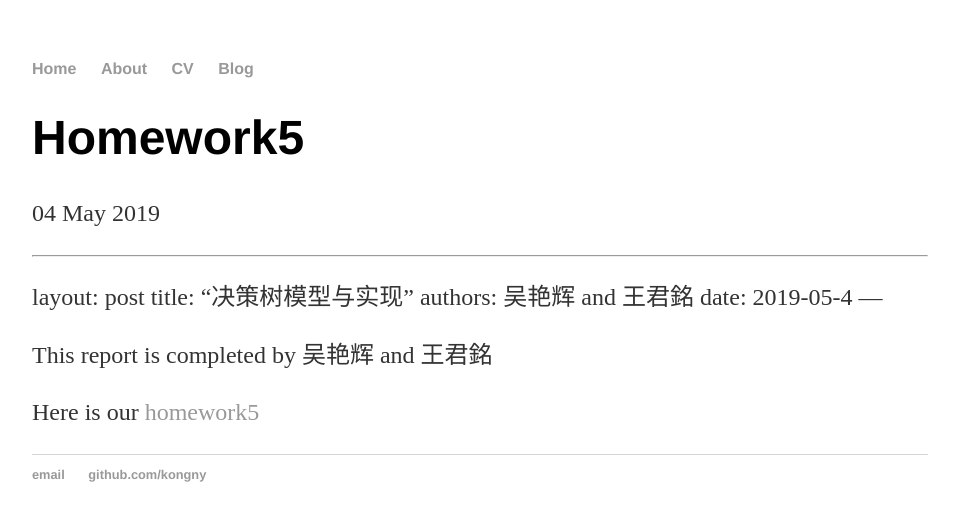
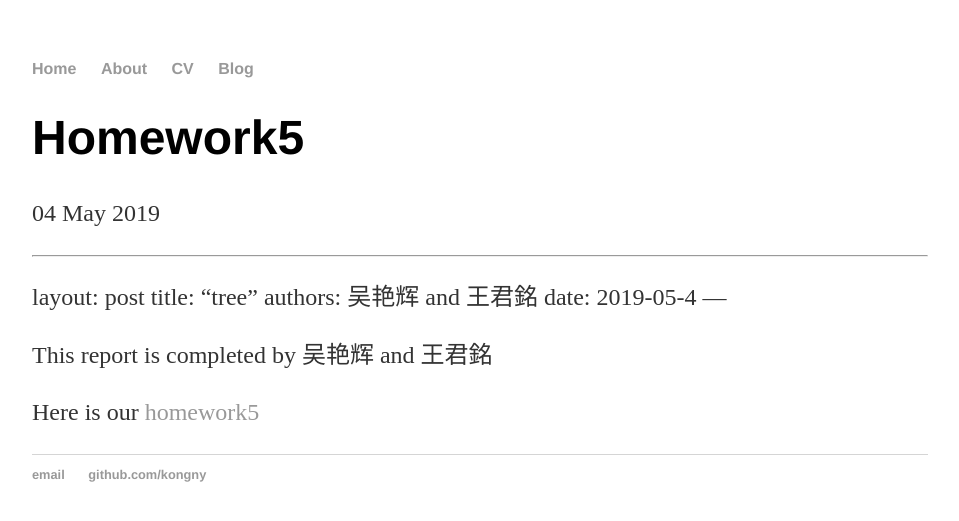
Before and after one commit to kongny/kongny.github.io, a Jekyll site: the page built from _posts/2019-5-4-homework5.md, in a window 1280 px wide. Shown: the top 521 px of the page, without its empty margins (160-1119 px from the left). Built offline with Jekyll 4.4.1, drawn with Linux system fonts in a browser that asks for light colours; our own code applies the rules of GitHub Pages for plain Markdown files; Markdown is read by kramdown in place of the engine named in the settings.

Commit message:
Update 2019-5-4-homework5.md

```diff
--- a/_posts/2019-5-4-homework5.md
+++ b/_posts/2019-5-4-homework5.md
@@ -1,7 +1,7 @@
 
 ---
 layout: post
-title: "决策树模型与实现"
+title: "tree"
 authors: 吴艳辉 and 王君銘
 date: 2019-05-4
 ---
```
